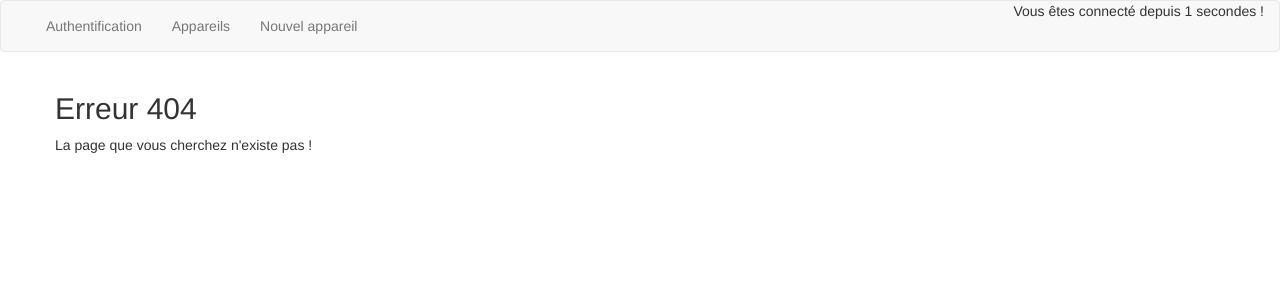
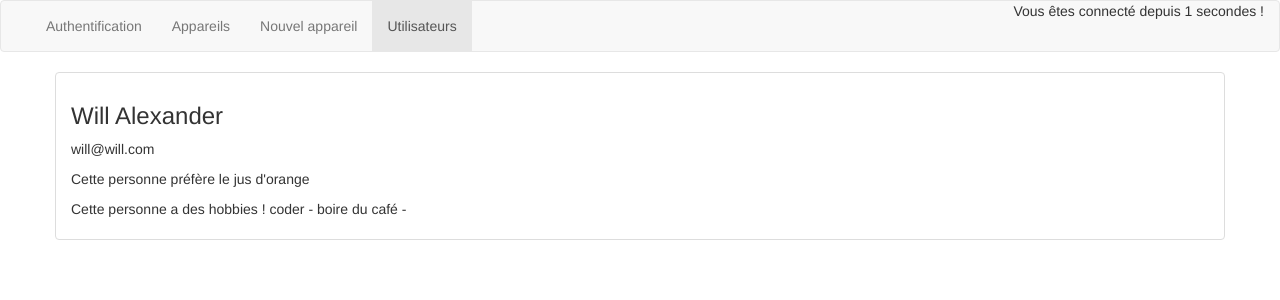
Before and after one commit to flaudanum/OC-Angular-course, an Angular app: page /users in a window 1280 px wide. Before the commit this address led to /not-found. Shown: the top 300 px of the page. Built offline with nearby package versions, Linux system fonts and the light colour scheme.

Commit message:
[WIP] chapter 4 part 2 - Reactive forms

```diff
--- a/src/app/app.component.html
+++ b/src/app/app.component.html
@@ -5,6 +5,7 @@
         <li routerLinkActive="active"><a routerLink="auth">Authentification</a></li>
         <li routerLinkActive="active"><a routerLink="appareils">Appareils</a></li>
         <li routerLinkActive="active"><a routerLink="edit">Nouvel appareil</a></li>
+        <li routerLinkActive="active"><a routerLink="users">Utilisateurs</a></li>
       </ul>
       <div class="navbar-right">
         <p>Vous êtes connecté depuis {{ secondes }} secondes !</p>
--- /dev/null
+++ b/src/app/models/User.model.ts
@@ -0,0 +1,9 @@
+export class User {
+    constructor(
+      public firstName: string,
+      public lastName: string,
+      public email: string,
+      public drinkPreference: string,
+      public hobbies: string[]
+    ) {}
+  }
--- a/src/app/services/appareil.service.ts
+++ b/src/app/services/appareil.service.ts
@@ -47,6 +47,7 @@
   }
 
   emitAppareilSubject() {
+    // Doc: https://github.com/ReactiveX/rxjs/blob/master/doc/subject.md
     this.appareilsubject.next(this.appareils.slice());
   }
 
--- /dev/null
+++ b/src/app/services/user.service.ts
@@ -0,0 +1,22 @@
+import { User } from '../models/User.model';
+import { Subject } from 'rxjs';
+
+export class UserService {
+
+    // users: User[];
+    users: User[] = [
+        new User('Will', 'Alexander', 'will@will.com', 'jus d\'orange', ['coder', 'boire du café'])
+    ];
+
+    userSubjsect = new Subject<User[]>();
+
+    emitUsers() {
+        // doc: https://github.com/ReactiveX/rxjs/blob/master/doc/subject.md
+        this.userSubjsect.next(this.users.slice());
+    }
+
+    addUser(user: User) {
+        this.users.push(user);
+        this.emitUsers();
+    }
+}
--- /dev/null
+++ b/src/app/user-list/user-list.component.html
@@ -0,0 +1,11 @@
+<ul class="list-group">
+  <li class="list-group-item" *ngFor="let user of users">
+    <h3>{{ user.firstName }} {{ user.lastName }}</h3>
+    <p>{{ user.email }}</p>
+    <p>Cette personne préfère le {{ user.drinkPreference }}</p>
+    <p *ngIf="user.hobbies && user.hobbies.length > 0">
+      Cette personne a des hobbies !
+      <span *ngFor="let hobby of user.hobbies">{{ hobby }} - </span>
+    </p>
+  </li>
+</ul>
--- /dev/null
+++ b/src/app/user-list/user-list.component.ts
@@ -0,0 +1,31 @@
+import { Component, OnInit, OnDestroy } from '@angular/core';
+import { User } from '../models/User.model';
+import { Subscription } from 'rxjs';
+import { UserService } from '../services/user.service';
+
+@Component({
+  selector: 'app-user-list',
+  templateUrl: './user-list.component.html',
+  styleUrls: ['./user-list.component.scss']
+})
+export class UserListComponent implements OnInit, OnDestroy {
+
+  users: User[];
+  userSubscription: Subscription;
+
+  constructor(private userService: UserService) { }
+
+  ngOnInit() {
+    this.userSubscription = this.userService.userSubjsect.subscribe(
+      (users: User[]) => {
+        this.users = users;
+      }
+    );
+    this.userService.emitUsers();
+  }
+
+  ngOnDestroy() {
+    this.userSubscription.unsubscribe();
+  }
+
+}
```
Also changed, not shown: src/app/app.module.ts (+9 -3 lines), src/app/user-list/user-list.component.scss (added).
